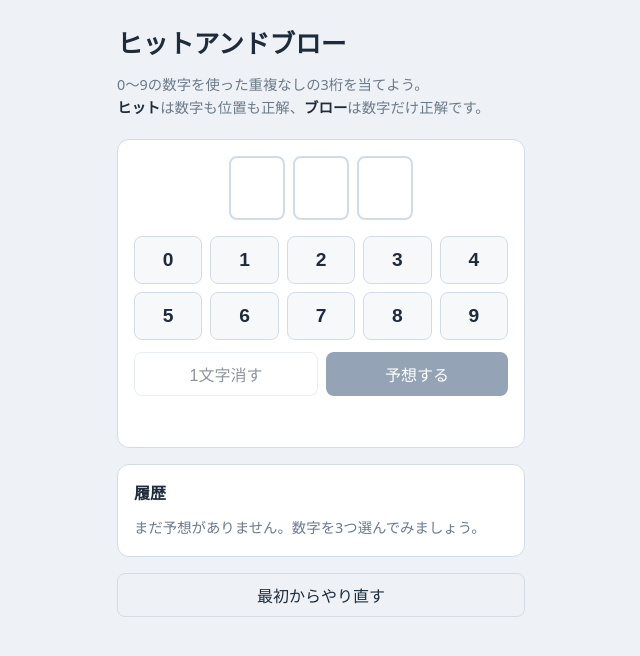
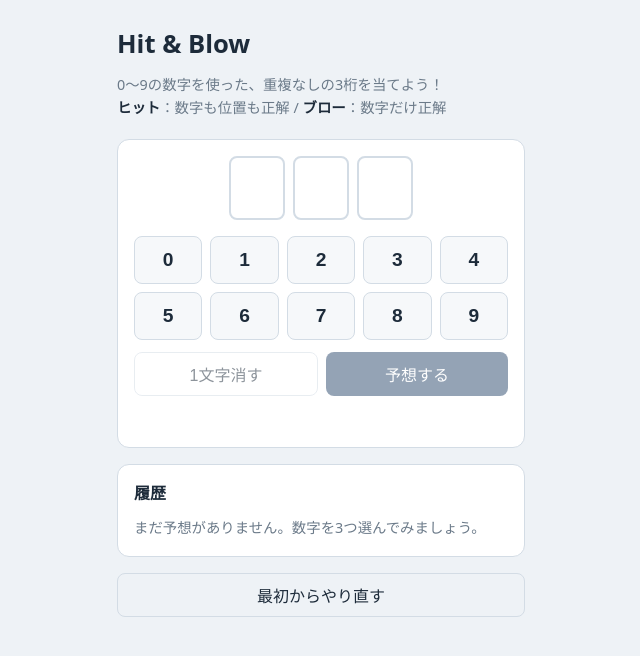
Before and after one commit to 5110-5110/suujiategame, a plain HTML site: page index.html in a window 1280 px wide. Shown: the whole page, without its empty margins (319-959 px from the left). Drawn offline with Linux system fonts and the light colour scheme.

Commit message:
Update title and header for Hit & Blow game

```diff
--- a/index.html
+++ b/index.html
@@ -3,14 +3,16 @@
 <head>
   <meta charset="UTF-8">
   <meta name="viewport" content="width=device-width, initial-scale=1">
-  <title>ヒットアンドブロー</title>
+  <title>ヒット＆ブロー</title>
   <link rel="stylesheet" href="style.css">
 </head>
 <body>
   <main class="game">
-    <h1>ヒットアンドブロー</h1>
-    <p class="rule">0〜9の数字を使った重複なしの3桁を当てよう。<br>
-      <strong>ヒット</strong>は数字も位置も正解、<strong>ブロー</strong>は数字だけ正解です。</p>
+    <div class="game-header">
+      <h1>Hit & Blow</h1>
+      <p class="rule">0〜9の数字を使った、重複なしの3桁を当てよう！<br>
+        <strong>ヒット</strong>：数字も位置も正解 / <strong>ブロー</strong>：数字だけ正解</p>
+    </div>
 
     <section class="input-area">
       <div id="slots" class="slots" aria-label="入力中の数字"></div>
@@ -23,7 +25,7 @@
     </section>
 
     <section class="history-area">
-      <h2>履歴 <span id="count"></span></h2>
+      <h2><span>履歴</span> <span id="count"></span></h2>
       <ol id="history" class="history"></ol>
     </section>
 
```
